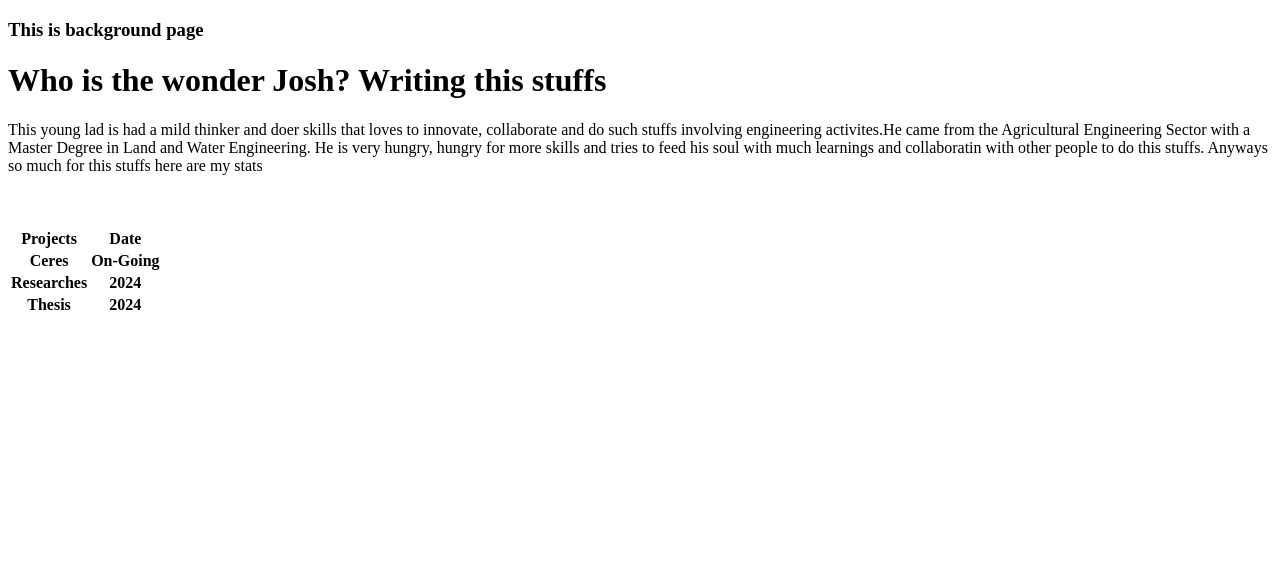
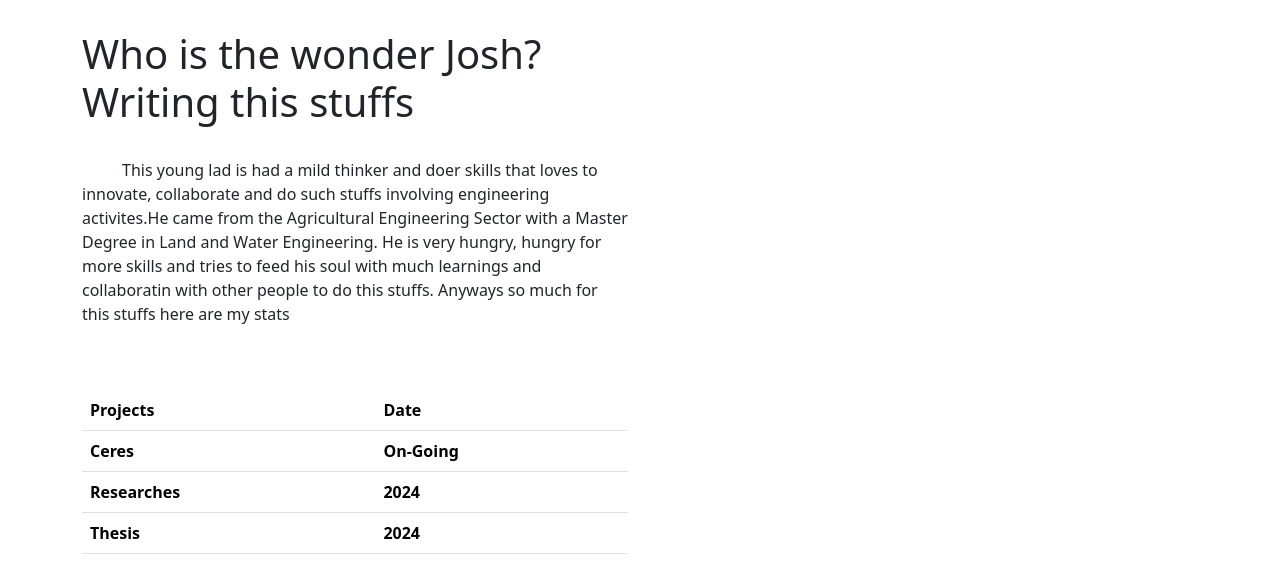
Before and after one commit to joshdels/WebGis2, a plain HTML site: page Portfolio/background_page.html in a window 1280 px wide. Drawn offline with Linux system fonts and the light colour scheme.

Commit message:
practice late

```diff
--- a/Portfolio/background_page.html
+++ b/Portfolio/background_page.html
@@ -5,13 +5,19 @@
     <meta name="viewport" content="width=device-width, initial-scale=1.0">
     <title>Document</title>
 </head>
+
+    <link rel="stylesheet" href="plugins/bootstrap.min.css">
+    <link rel="stylesheet" href="styles.css">
+
+    <script src="plugins/bootstrap.min.js"></script>
+
 <body>
-    <h3>This is background page</h3>
 
     <div class="container">
-        <div class="row">
-            <div class=col=6>
+        <div class="row" style="margin-top: 30px">
+            <div class=col-6>
                 <h1>Who is the wonder Josh? Writing this stuffs</h1>
+                <br>
                 <p id="hoverpages">This young lad is had a mild thinker and doer skills that loves to innovate, collaborate and do such stuffs involving
                     engineering activites.He came from the Agricultural Engineering Sector with a Master Degree in Land and Water Engineering. He is very hungry,
                     hungry for more skills and tries to feed his soul with much learnings and collaboratin with other people to do this stuffs. Anyways
@@ -20,27 +26,27 @@
 
                 <br><br>
 
-                <table>
-                    <Thead>
+                <table class="table table-hover">
+                    <thead class="thead-light">
                         <tr>
-                            <th>Projects</th>
-                            <th>Date</th>
+                            <th scope="col">Projects</th>
+                            <th scope="col">Date</th>
                         </tr>
-                    </Thead>
-                    <Tbody>
+                    </thead>
+                    <tbody>
                         <tr>
-                            <th>Ceres</th>
-                            <th>On-Going</th>
+                            <th scope="col">Ceres</th>
+                            <th scope="col">On-Going</th>
                         </tr>
                         <tr>
-                            <th>Researches</th>
-                            <th>2024</th>
+                            <th scope="col">Researches</th>
+                            <th scope="col">2024</th>
                         </tr>
                         <tr>
-                            <th>Thesis</th>
-                            <th>2024</th>
+                            <th scope="col">Thesis</th>
+                            <th scope="col">2024</th>
                         </tr>
-                    </Tbody>
+                    </tbody>
                 </table>
             </div>
         </div>
```
Also changed, not shown: Portfolio/contact_page.html (+0 -3 lines).
